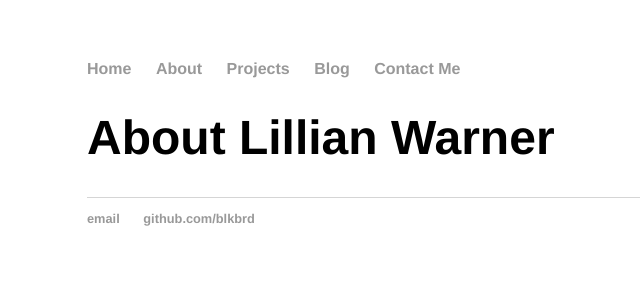
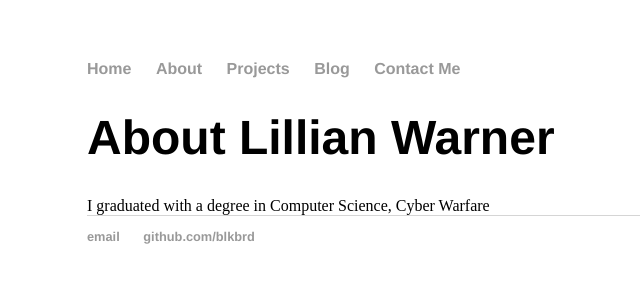
Before and after one commit to blkbrd/blkbrd.github.io, a Jekyll site: the page built from about/index.html, in a window 1280 px wide. Shown: the top 300 px of the page, without its empty margins (105-745 px from the left). Built offline with Jekyll 4.4.1, drawn with Linux system fonts in a browser that asks for light colours.

Commit message:
Update index.html

```diff
--- a/about/index.html
+++ b/about/index.html
@@ -3,3 +3,4 @@ layout: default
 title: About Lillian Warner
 ---
 <h1>{{ page.title }}</h1>
+I graduated with a degree in Computer Science, Cyber Warfare
```
